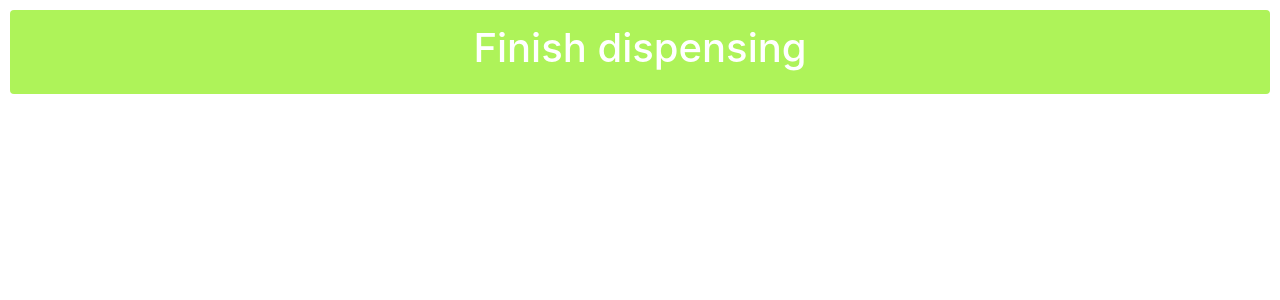
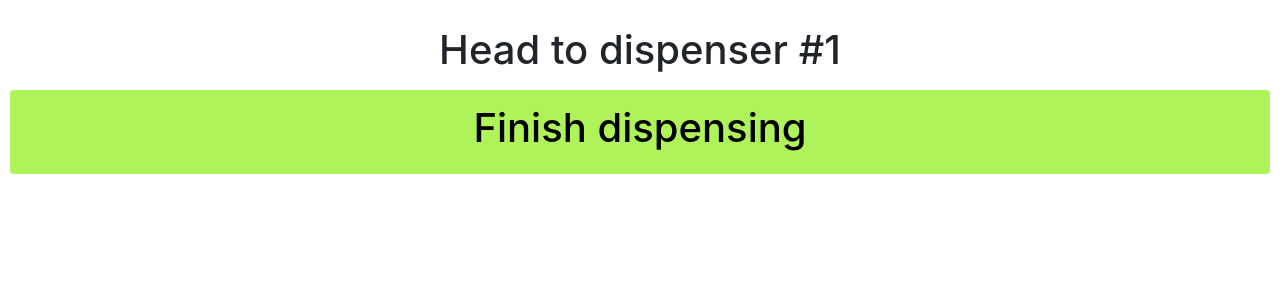
Before and after one commit to roguerreiro/liquiddispenser, a Django app: page /dispense/1 in a window 1280 px wide. Shown: the top 300 px of the page. Run offline with Django 3.2, Linux system fonts and the light colour scheme; data comes from the database, SQL or seed files in the repository; both versions use the stored data as it was after the commit; some libraries are stand-ins or nearby versions.

Commit message:
Dispenser number

```diff
--- a/interface/static/interface/styles.css
+++ b/interface/static/interface/styles.css
@@ -20,4 +20,5 @@ img {
   font-size: 16px;
   cursor: pointer;
   text-align: center;
+  color: black;
 }
--- a/interface/templates/interface/dispense.html
+++ b/interface/templates/interface/dispense.html
@@ -8,8 +8,11 @@
         <link href="{% static 'interface/styles.css' %}" rel="stylesheet">
     </head>
     <body>
+      <p></p>
+      <h1 style="text-align:center;">Head to dispenser #{{ dispenser.id }}</h1>
+      <p></p>
       <div class="btn-dispense">
-        <form action="/dispense/{{ product.id }}" method="post">
+        <form action="/dispense/{{ dispenser.product.id }}" method="post">
         {% csrf_token %}
             <button type="submit" id="stop" name="stop" value="stop" class="btn btn-success btn-block"><h1>Finish dispensing</h1></button>
         </form>
--- a/interface/views.py
+++ b/interface/views.py
@@ -62,7 +62,7 @@ def dispense(request, key):
         return redirect(index)
     else:
         return render(request, "interface/dispense.html", {
-            "product": product
+            "dispenser": dispenser
         })
 
 def calibrate(request):
```
Also changed, not shown: db.sqlite3.
